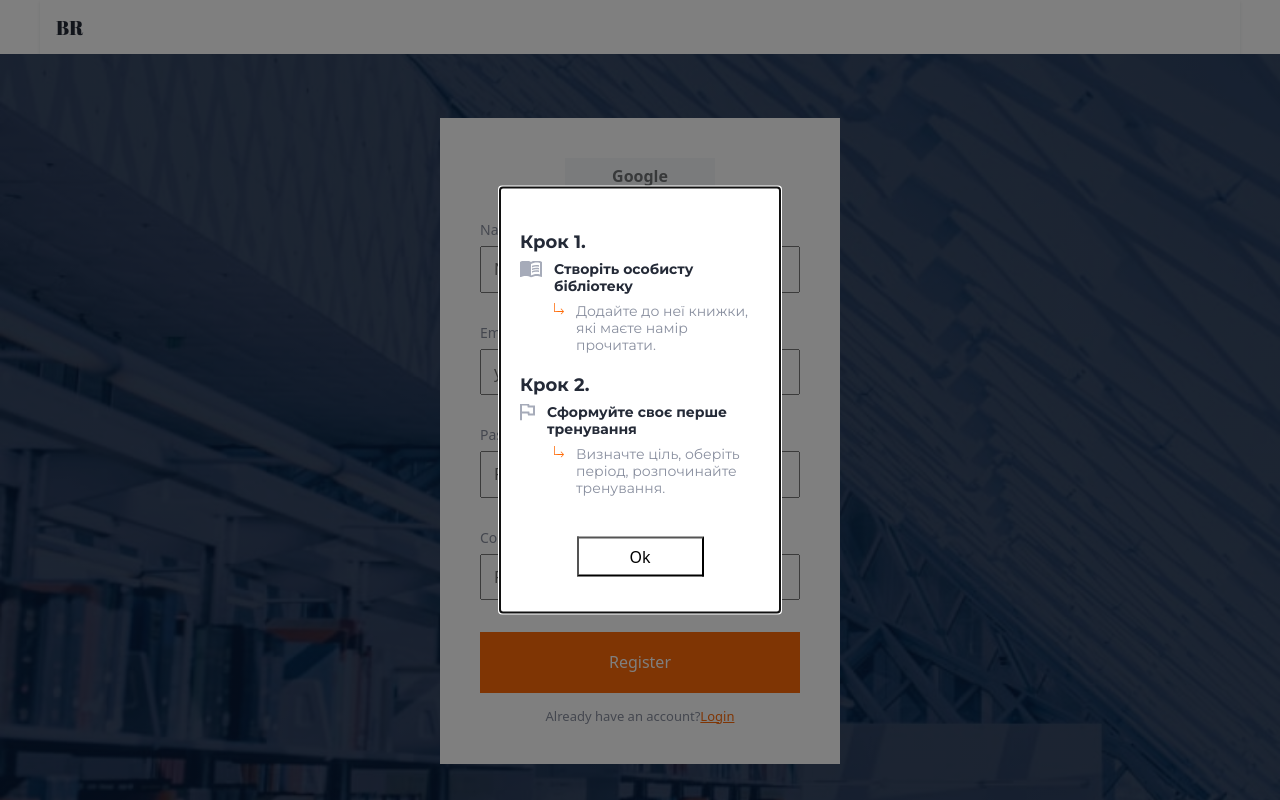
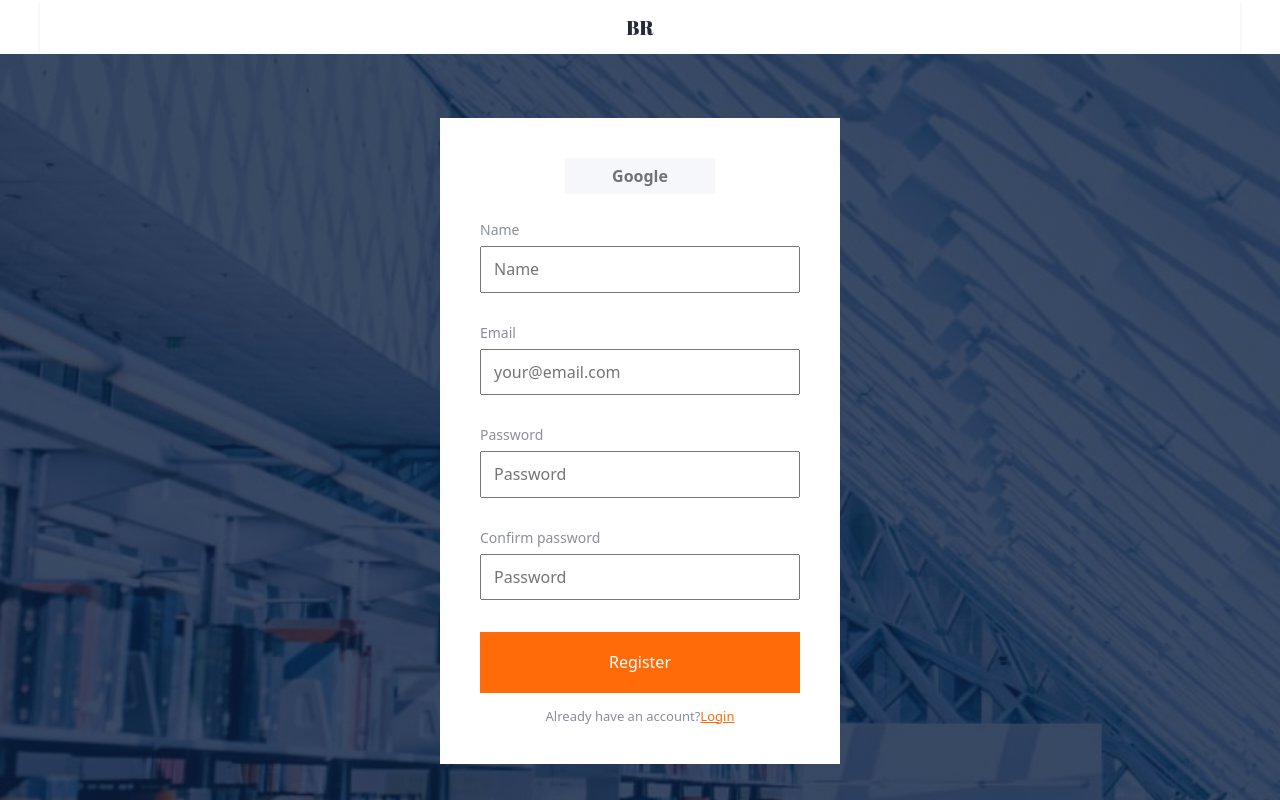
Before and after one commit to rainb00w/booker-front-end, a React (Create React App) app: page /booker-front-end/register in a window 1280 px wide. Shown: the top 800 px of the page. Built offline with nearby package versions, Linux system fonts and the light colour scheme.

Commit message:
Header_fix-2

```diff
--- a/src/pages/header/header.js
+++ b/src/pages/header/header.js
@@ -22,7 +22,7 @@ const style = {
 const Header = () => {
   const isLoggedIn = useSelector(authSelectors.getIsLoggedIn);
 
-  const user = 'Martha Stewart';
+  const user = 'Martha Stewart'; //Добавить текущего пользователя
   const userLogo = user[0];
   const dispatch = useDispatch();
 
@@ -34,13 +34,19 @@ const Header = () => {
     setOpen(false);
   };
 
-  const [openInfo, setOpenInfo] = React.useState(true);
+  const [openInfo, setOpenInfo] = React.useState(false);
   const handleCloseInfo = () => setOpenInfo(false);
+
+  useEffect(() => {
+    //проверить массив книг
+    if (isLoggedIn) {
+      setOpenInfo(true);
+    }
+  }, [isLoggedIn]);
 
   const location = useLocation();
   const LINCK_ID = location.pathname;
 
-  const [login, setLogin] = useState(true);
   const [statistic, setStatistic] = useState(false);
 
   useEffect(() => {
@@ -51,23 +57,15 @@ const Header = () => {
     }
   }, [LINCK_ID]);
 
-  useEffect(() => {
-    if (LINCK_ID === ('/' || '/register')) {
-      setLogin(false);
-    } else {
-      setLogin(true);
-    }
-  }, [LINCK_ID]);
-
   return (
     <>
-      <header className={login ? s.header : s.header_l}>
-        {isLoggedIn ? (
-          <div className={s.blok}>
+      <header className={isLoggedIn ? s.header : s.header_l}>
         <Link to="/" className={s.logo}>
           BR
         </Link>
 
+        {isLoggedIn && (
+          <div className={s.blok}>
             <div className={s.blok_user}>
               <button className={s.btn_desktop} type="button">
                 {userLogo}
@@ -75,7 +73,7 @@ const Header = () => {
               <p className={s.user_name}>{user}</p>
             </div>
 
-            {/* {statistic && ( */}
+            {statistic && (
               <nav className={s.nav}>
                 <NavLink
                   className={({ isActive }) =>
@@ -94,7 +92,7 @@ const Header = () => {
                   <img src={home} alt="home" />
                 </NavLink>
               </nav>
-            {/* )} */}
+            )}
             <div className={s.line}></div>
 
             <button className={s.button_mobile} type="button">
@@ -108,10 +106,6 @@ const Header = () => {
               Вихід
             </button>
           </div>
-        ) : (
-          <Link to="/" className={s.logo}>
-            BR
-          </Link>
         )}
       </header>
 
```
Lines whose indentation alone changed are shown as unchanged.
